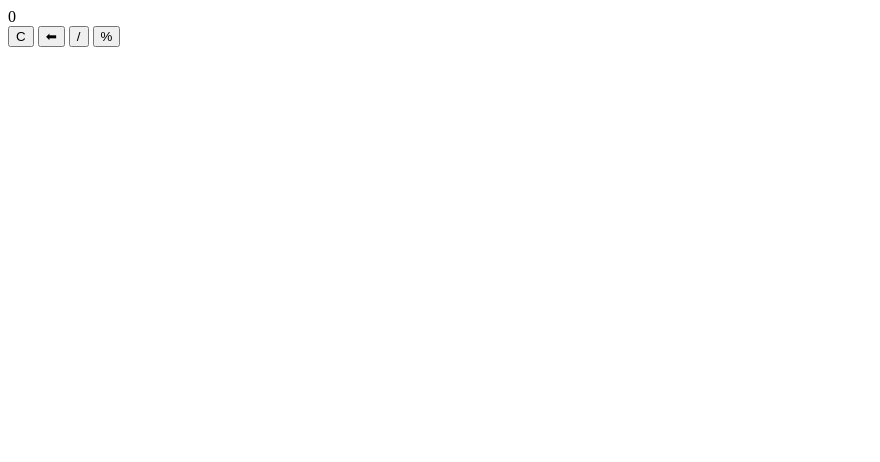
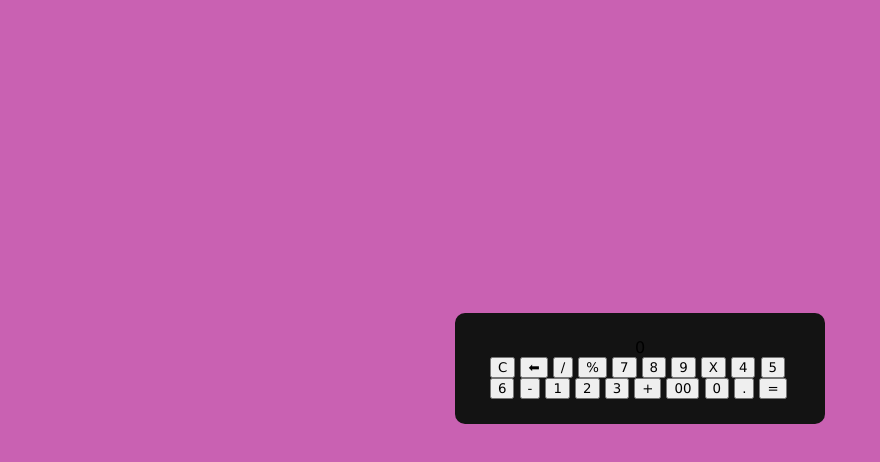
Before and after one commit to MySpells/calculator, a plain HTML site: page index.html in a window 1280 px wide. Shown: the whole page, without its empty margins (0-880 px from the left). Drawn offline with Linux system fonts and the light colour scheme.

Commit message:
HTML and some styles added

```diff
--- a/index.html
+++ b/index.html
@@ -5,8 +5,11 @@
     <meta charset="UTF-8">
     <meta http-equiv="X-UA-Compatible" content="IE=edge">
     <meta name="viewport" content="width=device-width, initial-scale=1.0">
+    <link rel="stylesheet" href="styles.css">
     <title>Calculator</title>
 </head>
+
+<body>
     <div class="container">
         <section id="DisplayArea">
             <div class="currentInput"></div>
@@ -17,12 +20,24 @@
             <button type="button" class="funBtn" id="erase" value="">&#11013;</button>
             <button type="button" class="funBtn" value="/">/</button>
             <button type="button" class="funBtn" value="%">%</button>
-
+            <button type="button" class="numBtn" value="7">7</button>
+            <button type="button" class="numBtn" value="8">8</button>
+            <button type="button" class="numBtn" value="9">9</button>
+            <button type="button" class="funBtn" value="*">X</button>
+            <button type="button" class="numBtn" value="7">4</button>
+            <button type="button" class="numBtn" value="8">5</button>
+            <button type="button" class="numBtn" value="9">6</button>
+            <button type="button" class="funBtn" value="-">-</button>
+            <button type="button" class="numBtn" value="7">1</button>
+            <button type="button" class="numBtn" value="8">2</button>
+            <button type="button" class="numBtn" value="9">3</button>
+            <button type="button" class="funBtn" value="-">+</button>
+            <button type="button" class="numBtn" value="00">00</button>
+            <button type="button" class="numBtn" value="0">0</button>
+            <button type="button" class="numBtn" value=".">.</button>
+            <button type="button" class="funBtn" value="=">=</button>
         </section>
     </div>
-
-<body>
-
 </body>
 
 </html>
--- a/styles.css
+++ b/styles.css
@@ -0,0 +1,26 @@
+* {
+    font-family: Verdana, Geneva, Tahoma, sans-serif;
+}
+
+body {
+    background-color: #c961b2;
+    min-height: 90vh;
+    display: flex;
+    justify-content: center;
+    align-items: center;
+}
+
+.container {
+    background-color: #131313;
+    max-width: 300px;
+    height: auto;
+    display: flex;
+    flex-direction: column;
+    justify-content: center;
+    align-items: center;
+    padding: 25px 35px;
+    border-radius: 10px;
+    user-select: none;
+}
+
+#DisplayArea {}
```
Lines whose indentation alone changed are shown as unchanged.
